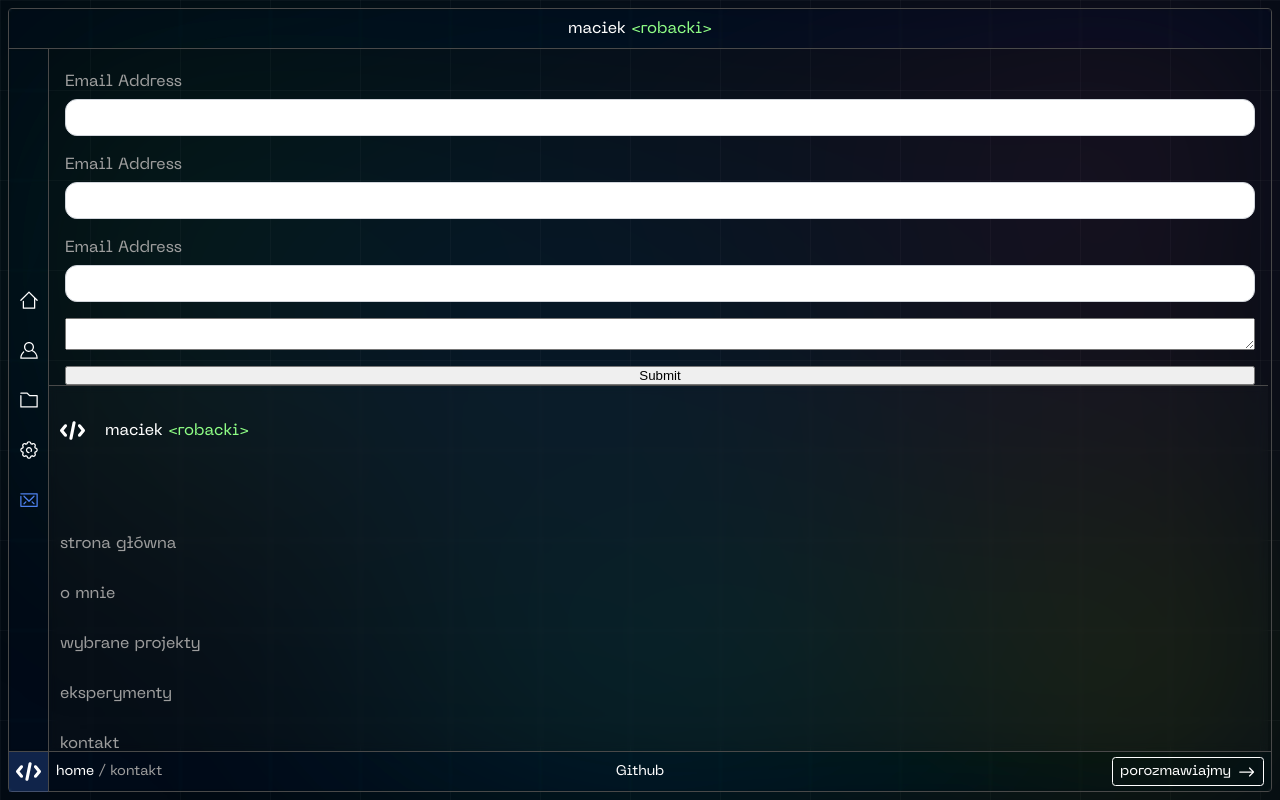
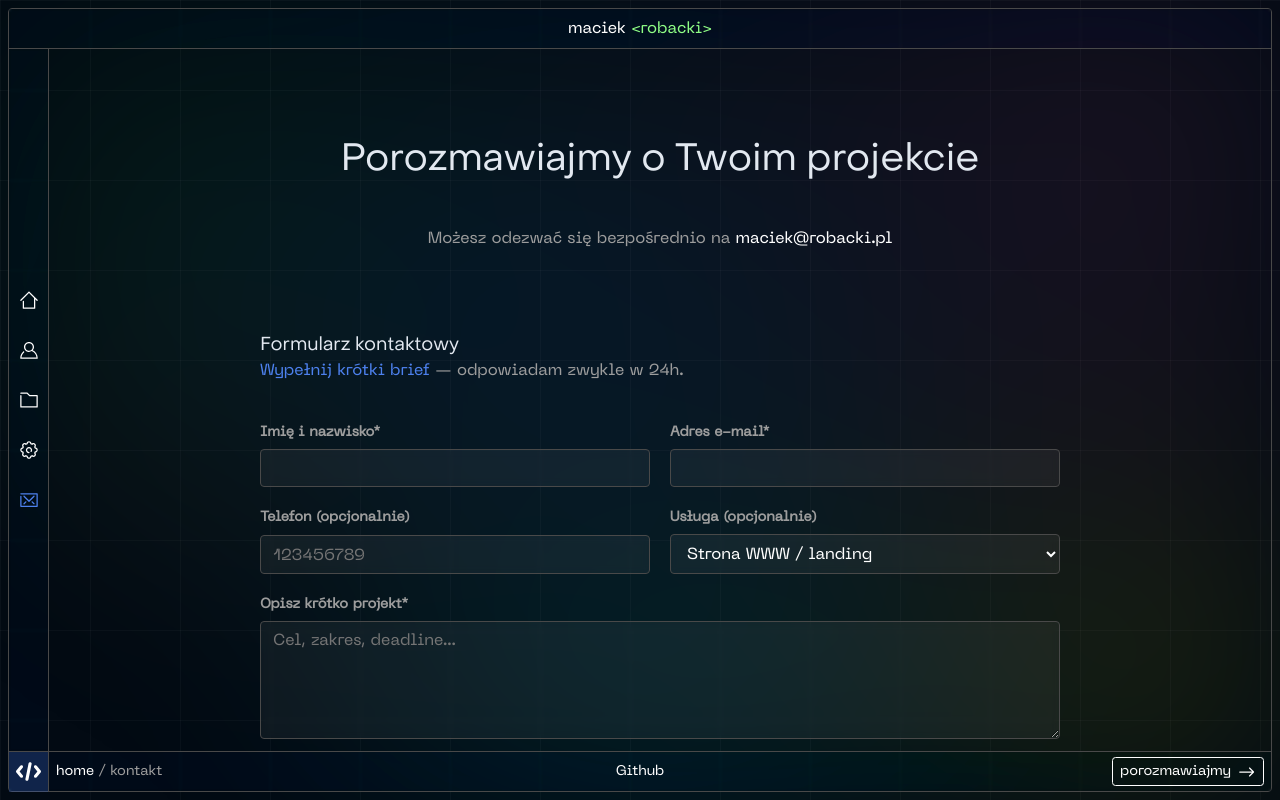
Before and after one commit to mrobacki/robacki_pl_react, a React (Vite) app: page /kontakt in a window 1280 px wide. Built offline with nearby package versions, Linux system fonts and the light colour scheme; no server answers.

Commit message:
contact form

```diff
--- a/src/pages/Contact.jsx
+++ b/src/pages/Contact.jsx
@@ -1,7 +1,19 @@
 import ContactForm from "./contact/ContactForm";
-import ContactForm2 from "./contact/ContactForm2";
-import styles from "./contact/ContactForm.module.scss";
+import styles from "./Contact.module.scss";
 
 export default function Contact() {
-  return <ContactForm2 />;
+  return (
+    <section className={styles.contact}>
+      <div className={`${styles.contactIntro} text-center`}>
+        <h2 className={styles.title}>Porozmawiajmy o Twoim projekcie</h2>
+        <p className={styles.subtitle}>
+          Możesz odezwać się bezpośrednio na{" "}
+          <a href="mailto:maciek@robacki.pl">maciek@robacki.pl</a>
+        </p>
+      </div>
+      <div className={styles.contactForm}>
+        <ContactForm />
+      </div>
+    </section>
+  );
 }
--- /dev/null
+++ b/src/pages/Contact.module.scss
@@ -0,0 +1,12 @@
+.contact {
+  .contactIntro {
+    margin-bottom: var(--spacing-horizontal);
+    h2 {
+      margin-bottom: var(--spacing-vertical);
+    }
+  }
+  .contactForm {
+    max-width: var(--heeader-max-width);
+    margin: 0 auto;
+  }
+}
--- a/src/pages/contact/ContactForm.jsx
+++ b/src/pages/contact/ContactForm.jsx
@@ -1,210 +1,75 @@
-import React from "react";
-import { useForm } from "react-hook-form";
-import { z } from "zod";
-import { zodResolver } from "@hookform/resolvers/zod";
 import styles from "./ContactForm.module.scss";
+import { useForm, ValidationError } from "@formspree/react";
 
-const phoneRegex = /^(\+?[0-9][0-9\s-]{6,14}[0-9])$/;
+export default function ContactForm2() {
+  const [state, handleSubmit] = useForm("mqagrvwq");
 
-const FormSchema = z.object({
-  fullName: z
-    .string()
-    .min(2, "Imię i nazwisko jest za krótkie")
-    .max(100, "Za długie imię i nazwisko"),
-  email: z.string().email("Podaj poprawny e‑mail"),
-  phone: z
-    .string()
-    .trim()
-    .optional()
-    .refine((v) => !v || phoneRegex.test(v), {
-      message: "Podaj poprawny numer telefonu",
-    }),
-  service: z.enum(["website", "ecommerce", "seo", "consulting", "other"], {
-    required_error: "Wybierz usługę",
-  }),
-  budget: z.enum(["<5k", "5-15k", "15-40k", ">40k"], {
-    required_error: "Wybierz budżet",
-  }),
-  message: z
-    .string()
-    .min(10, "Napisz kilka zdań o projekcie (min. 10 znaków)")
-    .max(5000, "Za długa wiadomość"),
-  consent: z.literal(true, {
-    errorMap: () => ({ message: "Zgoda jest wymagana" }),
-  }),
-  company: z.string().max(0, ""), // honeypot
-});
-
-const FORM_ENDPOINT = import.meta.env.VITE_FORM_ENDPOINT;
-
-export default function ContactForm() {
-  const [serverState, setServerState] = React.useState({ status: "idle" });
-
-  const {
-    register,
-    handleSubmit,
-    setError,
-    reset,
-    formState: { errors, isSubmitting },
-  } = useForm({
-    resolver: zodResolver(FormSchema),
-    defaultValues: {
-      fullName: "",
-      email: "",
-      phone: "",
-      service: undefined,
-      budget: undefined,
-      message: "",
-      consent: false,
-      company: "",
-    },
-    mode: "onTouched",
-  });
-
-  async function onSubmit(values) {
-    try {
-      setServerState({ status: "idle" });
-
-      // FormData – działa z załącznikami i zewnętrznymi backendami formularzy
-      const fd = new FormData();
-      Object.entries(values).forEach(([k, v]) => fd.append(k, String(v)));
-
-      const fileInput = document.querySelector("#attachment");
-      const file = fileInput?.files?.[0];
-      if (file) {
-        if (file.size > 6 * 1024 * 1024) {
-          setError("message", {
-            type: "manual",
-            message: "Załącznik jest zbyt duży (max 6 MB)",
-          });
-          return;
-        }
-        fd.append("attachment", file);
-      }
-
-      // Dla Formspree zalecane jest ustawienie nagłówka Accept
-      const response = await fetch(FORM_ENDPOINT, {
-        method: "POST",
-        headers: { Accept: "application/json" },
-        body: fd,
-      });
-
-      if (!response.ok) throw new Error("Nie udało się wysłać formularza");
-      setServerState({ status: "success" });
-      reset();
-      if (fileInput) fileInput.value = "";
-    } catch (err) {
-      setServerState({
-        status: "error",
-        message: err?.message ?? "Coś poszło nie tak",
-      });
-    }
+  if (state.succeeded) {
+    return (
+      <p className="highlight3">
+        Dzięki za formularz, odezwę się jak najszybciej!
+      </p>
+    );
   }
 
   return (
-    <div className={styles.wrapper}>
-      <h2 className={styles.title}>Porozmawiajmy o Twoim projekcie</h2>
+    <>
+      <h3 className={styles.title}>Formularz kontaktowy</h3>
       <p className={styles.subtitle}>
-        Wypełnij krótki brief — odpowiem zwykle w 24h.
+        <span className="highlight2">Wypełnij krótki brief</span> — odpowiadam
+        zwykle w 24h.
       </p>
-
-      <form
-        onSubmit={handleSubmit(onSubmit)}
-        noValidate
-        className={styles.form}
-      >
-        {/* Honeypot */}
-        <input
-          type="text"
-          tabIndex={-1}
-          autoComplete="off"
-          className={styles.honeypot}
-          {...register("company")}
-        />
-
-        <div className={styles.field}>
-          <label htmlFor="fullName" className={styles.label}>
-            Imię i nazwisko*
-          </label>
-          <input
-            id="fullName"
-            type="text"
-            autoComplete="name"
-            className={`${styles.input} ${
-              errors.fullName ? styles.inputError : ""
-            }`}
-            aria-invalid={!!errors.fullName}
-            aria-describedby={errors.fullName ? "fullName-error" : undefined}
-            {...register("fullName")}
-          />
-          {errors.fullName && (
-            <p id="fullName-error" className={styles.error}>
-              {errors.fullName.message}
-            </p>
-          )}
-        </div>
-
+      {state.succeeded ? <p>Thanks for joining!</p> : ""}
+      <form onSubmit={handleSubmit}>
         <div className={styles.row}>
           <div className={styles.field}>
-            <label htmlFor="email" className={styles.label}>
-              E‑mail*
-            </label>
+            <label htmlFor="name">Imię i nazwisko*</label>
+            <input
+              id="name"
+              type="name"
+              name="name"
+              className={styles.input}
+              required
+            />
+            <ValidationError prefix="Name" field="name" errors={state.errors} />
+          </div>
+          <div className={styles.field}>
+            <label htmlFor="email">Adres e-mail*</label>
             <input
               id="email"
               type="email"
-              autoComplete="email"
-              className={`${styles.input} ${
-                errors.email ? styles.inputError : ""
-              }`}
-              aria-invalid={!!errors.email}
-              aria-describedby={errors.email ? "email-error" : undefined}
-              {...register("email")}
+              name="email"
+              className={styles.input}
+              required
+              pattern="[a-z0-9._%+-]+@[a-z0-9.-]+\\.[a-z]{2,}$"
             />
-            {errors.email && (
-              <p id="email-error" className={styles.error}>
-                {errors.email.message}
-              </p>
-            )}
+            <ValidationError
+              prefix="Email"
+              field="email"
+              errors={state.errors}
+            />
           </div>
-
+        </div>
+        <div className={styles.row}>
           <div className={styles.field}>
-            <label htmlFor="phone" className={styles.label}>
-              Telefon (opcjonalnie)
-            </label>
+            <label htmlFor="phone">Telefon (opcjonalnie)</label>
             <input
               id="phone"
-              type="tel"
-              autoComplete="tel"
-              placeholder="np. +48 600 000 000"
-              className={`${styles.input} ${
-                errors.phone ? styles.inputError : ""
-              }`}
-              aria-invalid={!!errors.phone}
-              aria-describedby={errors.phone ? "phone-error" : undefined}
-              {...register("phone")}
+              type="phone"
+              name="phone"
+              className={styles.input}
+              pattern="[0-9]{3}[0-9]{3}[0-9]{3}"
+              placeholder="123456789"
             />
-            {errors.phone && (
-              <p id="phone-error" className={styles.error}>
-                {errors.phone.message}
-              </p>
-            )}
+            <ValidationError
+              prefix="Phone"
+              field="phone"
+              errors={state.errors}
+            />
           </div>
-        </div>
-
-        <div className={styles.row}>
           <div className={styles.field}>
-            <label htmlFor="service" className={styles.label}>
-              Usługa*
-            </label>
-            <select
-              id="service"
-              className={`${styles.input} ${styles.select} ${
-                errors.service ? styles.inputError : ""
-              }`}
-              aria-invalid={!!errors.service}
-              aria-describedby={errors.service ? "service-error" : undefined}
-              {...register("service")}
-            >
+            <label htmlFor="phone">Usługa (opcjonalnie)</label>
+            <select id="service" className={styles.input}>
               <option value="" disabled>
                 — wybierz —
               </option>
@@ -214,103 +79,45 @@ export default function ContactForm() {
               <option value="consulting">Konsultacje / audyt</option>
               <option value="other">Inne</option>
             </select>
-            {errors.service && (
-              <p id="service-error" className={styles.error}>
-                {errors.service.message}
-              </p>
-            )}
+            <ValidationError
+              prefix="Email"
+              field="email"
+              errors={state.errors}
+            />
           </div>
-
-          {/* <div className={styles.field}>
-            <fieldset className={styles.fieldset}>
-              <legend className={styles.label}>Budżet*</legend>
-              <div className={styles.budgetGrid}>
-                {["<5k", "5-15k", "15-40k", ">40k"].map((b) => (
-                  <label key={b} className={styles.radioItem}>
-                    <input type="radio" value={b} {...register("budget")} />
-                    <span>
-                      {b === "<5k"
-                        ? "< 5 tys."
-                        : b === "5-15k"
-                        ? "5–15 tys."
-                        : b === "15-40k"
-                        ? "15–40 tys."
-                        : "> 40 tys."}
-                    </span>
-                  </label>
-                ))}
-              </div>
-              {errors.budget && (
-                <p className={styles.error}>{errors.budget.message}</p>
-              )}
-            </fieldset>
-          </div> */}
         </div>
-
         <div className={styles.field}>
-          <label htmlFor="message" className={styles.label}>
-            Opisz krótko projekt*
-          </label>
+          <label htmlFor="phone">Opisz krótko projekt*</label>
           <textarea
             id="message"
+            name="message"
             rows={6}
-            placeholder="Cel, zakres, deadline, referencje…"
-            className={`${styles.input} ${styles.textarea} ${
-              errors.message ? styles.inputError : ""
-            }`}
-            aria-invalid={!!errors.message}
-            aria-describedby={errors.message ? "message-error" : undefined}
-            {...register("message")}
+            placeholder="Cel, zakres, deadline..."
+            className={styles.input}
+            required
           />
-          {errors.message && (
-            <p id="message-error" className={styles.error}>
-              {errors.message.message}
-            </p>
-          )}
+          <ValidationError
+            prefix="Message"
+            field="message"
+            errors={state.errors}
+          />
         </div>
-
-        <div className={styles.field}>
-          <label htmlFor="attachment" className={styles.label}>
-            Załącznik (specyfikacja, wireframe) — max 6 MB
-          </label>
-          <input
-            id="attachment"
-            type="file"
-            accept=".pdf,.png,.jpg,.jpeg,.webp,.txt,.md,.doc,.docx,.xlsx,.csv,.zip"
-            className={styles.file}
-          />
-          <p className={styles.hint}>Wysyłając plik, użyjemy FormData.</p>
-        </div>
-
-        <label className={styles.consent}>
-          <input type="checkbox" {...register("consent")} />
-          <span>
-            Wyrażam zgodę na kontakt w sprawie zapytania. Wiadomość może zostać
-            zapisana w celu obsługi zgłoszenia.
-          </span>
-        </label>
-        {errors.consent && (
-          <p className={styles.error}>{errors.consent.message}</p>
-        )}
-
-        <div className={styles.actions}>
-          <button
-            type="submit"
-            disabled={isSubmitting}
-            className={styles.button}
+        <button type="submit" disabled={state.submitting}>
+          wyślij-wiadomość
+          <svg
+            xmlns="http://www.w3.org/2000/svg"
+            width="16"
+            height="16"
+            viewBox="0 0 16 16"
+            fill="none"
           >
-            {isSubmitting ? "Wysyłam…" : "Wyślij"}
-          </button>
-          {serverState.status === "success" && (
-            <span className={styles.success}>
-              Dzięki! Wiadomość została wysłana.
-            </span>
-          )}
-          {serverState.status === "error" && (
-            <span className={styles.failure}>{serverState.message}</span>
-          )}
-        </div>
+            <path
+              d="M3 7.5C2.72386 7.5 2.5 7.72386 2.5 8C2.5 8.27614 2.72386 8.5 3 8.5V8V7.5ZM14.3536 8.35355C14.5488 8.15829 14.5488 7.84171 14.3536 7.64645L11.1716 4.46447C10.9763 4.2692 10.6597 4.2692 10.4645 4.46447C10.2692 4.65973 10.2692 4.97631 10.4645 5.17157L13.2929 8L10.4645 10.8284C10.2692 11.0237 10.2692 11.3403 10.4645 11.5355C10.6597 11.7308 10.9763 11.7308 11.1716 11.5355L14.3536 8.35355ZM3 8V8.5H14V8V7.5H3V8Z"
+              fill="white"
+            />
+          </svg>
+        </button>
       </form>
-    </div>
+    </>
   );
 }
--- a/src/pages/contact/ContactForm.module.scss
+++ b/src/pages/contact/ContactForm.module.scss
@@ -1,94 +1,72 @@
 form {
-  margin-top: 20px;
-  display: grid;
-  gap: 16px;
+  margin: calc(var(--spacing-horizontal) / 2) auto var(--spacing-horizontal)
+    auto;
   .row {
-    display: grid;
-    gap: 16px;
-    grid-template-columns: 1fr;
+    display: flex;
+    gap: 20px;
+    margin-bottom: 20px;
+    .field {
+      width: 50%;
+    }
   }
   .field {
     display: grid;
     gap: 6px;
-    .label {
+    label {
       font-size: 14px;
       font-weight: 600;
     }
     .input {
-      border: 1px solid #d1d5db;
-      border-radius: 12px;
+      border: var(--border-color) var(--border-style) var(--border-width);
+      border-radius: var(--radius);
+      backdrop-filter: blur(4px);
+      background-color: rgba(255, 255, 255, 0.05);
       padding: 10px 12px;
       outline: none;
-      transition: box-shadow 0.2s, border-color 0.2s;
-      background: #fff;
+      transition: box-shadow 0.2s, border-color 0.2s, background-color 0.2s;
+      color: white;
+      font-size: var(--font-size-default);
+      font-family: var(--font-primary);
     }
     .input:focus {
       border-color: #9ca3af;
-      box-shadow: 0 0 0 4px rgba(0, 0, 0, 0.06);
+      background-color: rgba(255, 255, 255, 0.01);
+      box-shadow: 0 0 0 4px rgba(0, 0, 0, 0.02);
+    }
+  }
+
+  button {
+    border: var(--border-default-style);
+    border-color: white;
+    background: none;
+    font-family: var(--font-primary);
+    color: white;
+    border-radius: var(--radius);
+
+    padding: 14px 20px 14px 30px;
+    height: auto;
+    line-height: 100%;
+    margin-top: 20px;
+    cursor: pointer;
+    transition: all 0.3s ease-in-out;
+    display: inline-flex;
+    align-items: center;
+    svg {
+      margin-left: 5px;
+      width: 20px;
+      height: 20px;
+      path {
+        transition: fill 0.3s linear;
+      }
+    }
+    &:hover {
+      background-color: white;
+      color: black;
+      svg {
+        path {
+          fill: black;
+        }
+      }
     }
   }
 }
-
-.inputError {
-  border-color: #ef4444 !important;
-  box-shadow: 0 0 0 4px rgba(239, 68, 68, 0.08);
-}
-.select {
-  appearance: none;
-  background-image: linear-gradient(45deg, transparent 50%, #9ca3af 50%),
-    linear-gradient(135deg, #9ca3af 50%, transparent 50%);
-  background-position: calc(100% - 16px) calc(1em + 2px),
-    calc(100% - 12px) calc(1em + 2px);
-  background-size: 4px 4px, 4px 4px;
-  background-repeat: no-repeat;
-}
-.textarea {
-  resize: vertical;
-}
-.file {
-  display: block;
-}
-.hint {
-  color: #6b7280;
-  font-size: 12px;
-}
-.consent {
-  display: grid;
-  grid-template-columns: 18px 1fr;
-  gap: 10px;
-  font-size: 14px;
-  align-items: start;
-}
-.actions {
-  display: flex;
-  align-items: center;
-  gap: 12px;
-  padding-top: 4px;
-}
-.button {
-  background: #111827;
-  color: white;
-  border: 0;
-  padding: 10px 16px;
-  border-radius: 12px;
-  cursor: pointer;
-}
-.button:disabled {
-  opacity: 0.6;
-  cursor: default;
-}
-.error {
-  color: #dc2626;
-  font-size: 12px;
-}
-.success {
-  color: #059669;
-  font-size: 14px;
-}
-.failure {
-  color: #dc2626;
-  font-size: 14px;
-}
-.honeypot {
-  display: none;
-}
--- a/src/pages/contact/ContactForm2.jsx
+++ /dev/null
@@ -1,69 +0,0 @@
-import styles from "./ContactForm.module.scss";
-import { useForm, ValidationError } from "@formspree/react";
-
-export default function ContactForm2() {
-  const [state, handleSubmit] = useForm("mqagrvwq");
-  if (state.succeeded) {
-    return <p>Thanks for joining!</p>;
-  }
-  if (state.errors) {
-    console.log(state);
-  }
-  return (
-    <form onSubmit={handleSubmit}>
-      <div className={styles.field}>
-        <label htmlFor="email">Email Address</label>
-        <input
-          id="email"
-          type="email"
-          name="email"
-          className={styles.input}
-          required
-          pattern="[a-z0-9._%+-]+@[a-z0-9.-]+\\.[a-z]{2,}$"
-        />
-        <ValidationError prefix="Email" field="email" errors={state.errors} />
-      </div>
-      <div className={styles.row}>
-        <div className={styles.field}>
-          <label htmlFor="email">Email Address</label>
-          <input
-            id="email"
-            type="email"
-            name="email"
-            className={styles.input}
-            required
-            pattern="[a-z0-9._%+-]+@[a-z0-9.-]+\\.[a-z]{2,}$"
-          />
-          <ValidationError prefix="Email" field="email" errors={state.errors} />
-        </div>
-        <div className={styles.field}>
-          <label htmlFor="email">Email Address</label>
-          <input
-            id="email"
-            type="email"
-            name="email"
-            className={styles.input}
-            required
-            pattern="[a-z0-9._%+-]+@[a-z0-9.-]+\\.[a-z]{2,}$"
-          />
-          <ValidationError prefix="Email" field="email" errors={state.errors} />
-        </div>
-      </div>
-      <div className={styles.field}>
-        <textarea id="message" name="message" required />
-        <ValidationError
-          prefix="Message"
-          field="message"
-          errors={state.errors}
-        />
-      </div>
-      <button
-        type="submit"
-        disabled={state.submitting}
-        onClick={() => console.log(state.errors)}
-      >
-        Submit
-      </button>
-    </form>
-  );
-}
```
